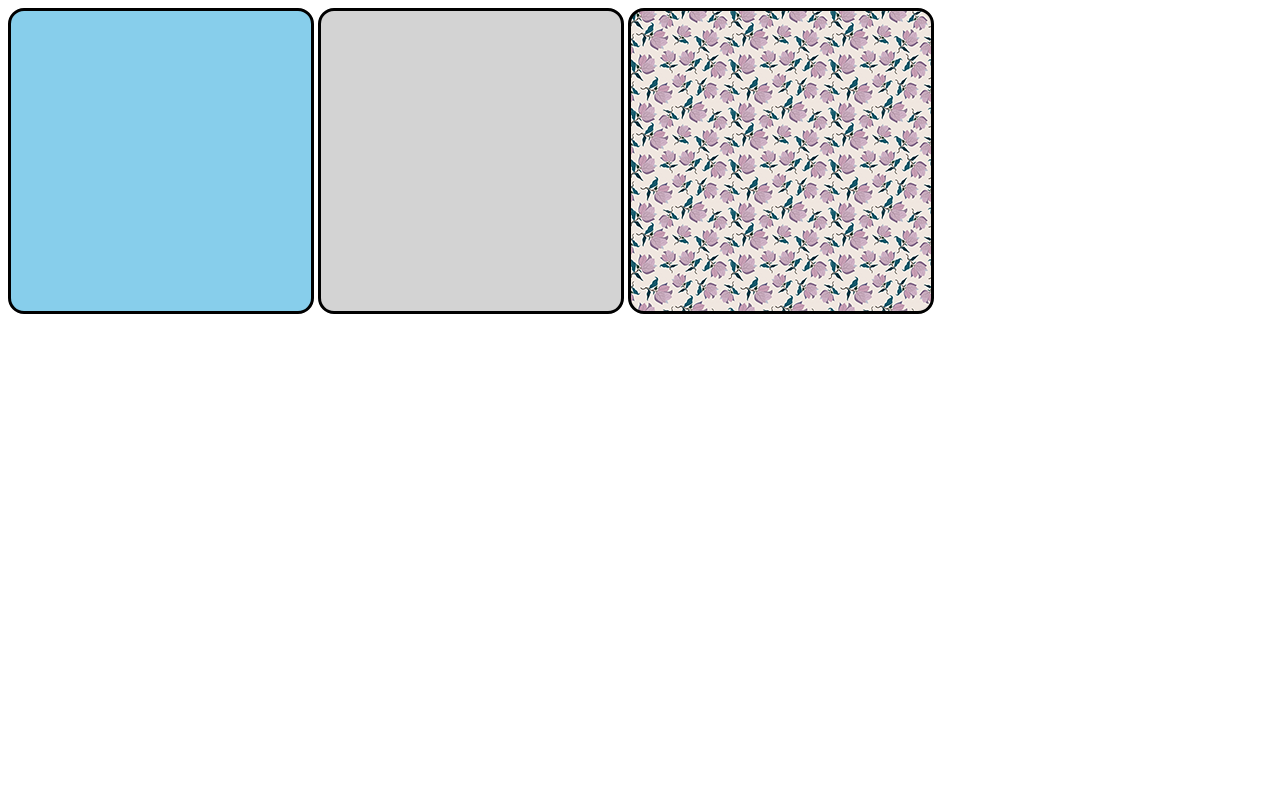
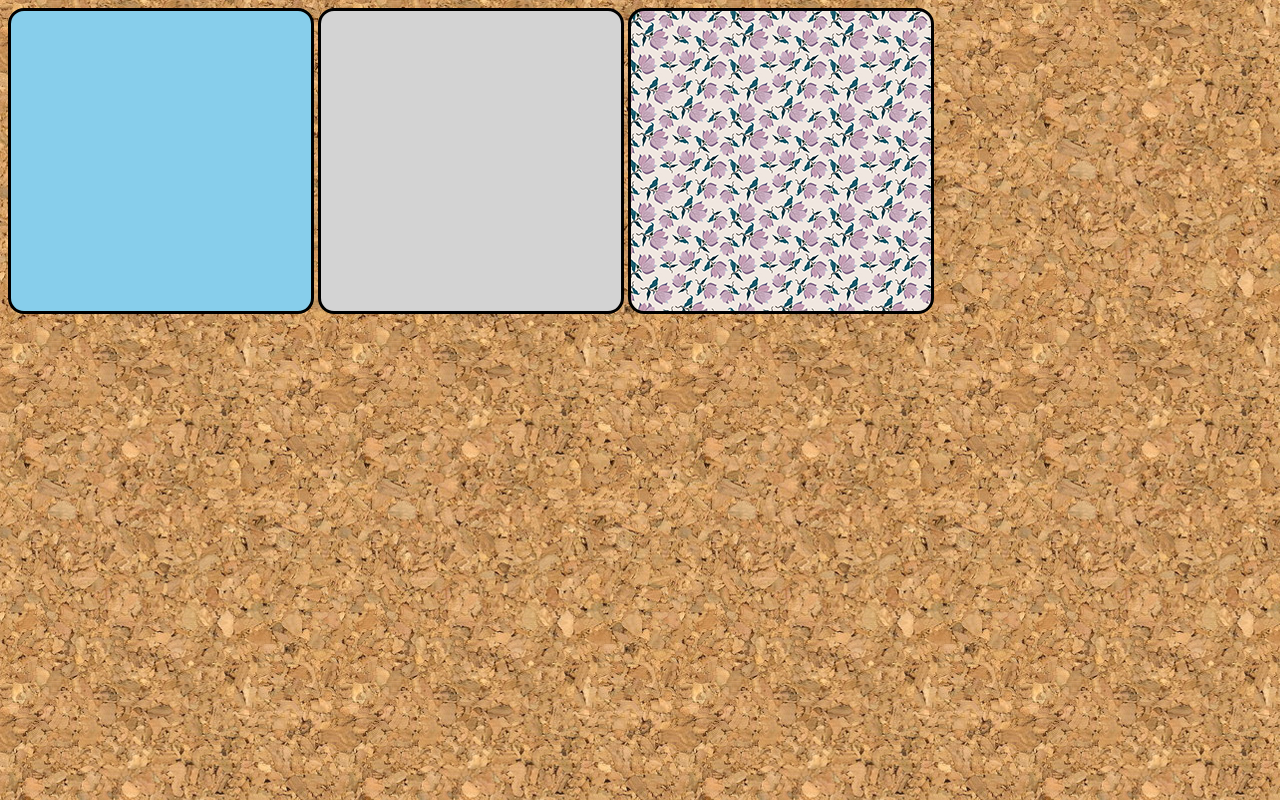
Before and after one commit to PierreCarneiro/http-css, a plain HTML site: page index.html in a window 1280 px wide. Drawn offline with Linux system fonts and the light colour scheme.

Commit message:
fundodetela
Imagem de fundo para o index

```diff
--- a/style.css
+++ b/style.css
@@ -18,3 +18,7 @@
 #q3 {
   background-image: url('/imagens/pattern003.png'); ;
 }
+
+body {
+  background-image: url('/imagens/wallpaper001.jpg');
+}
```
